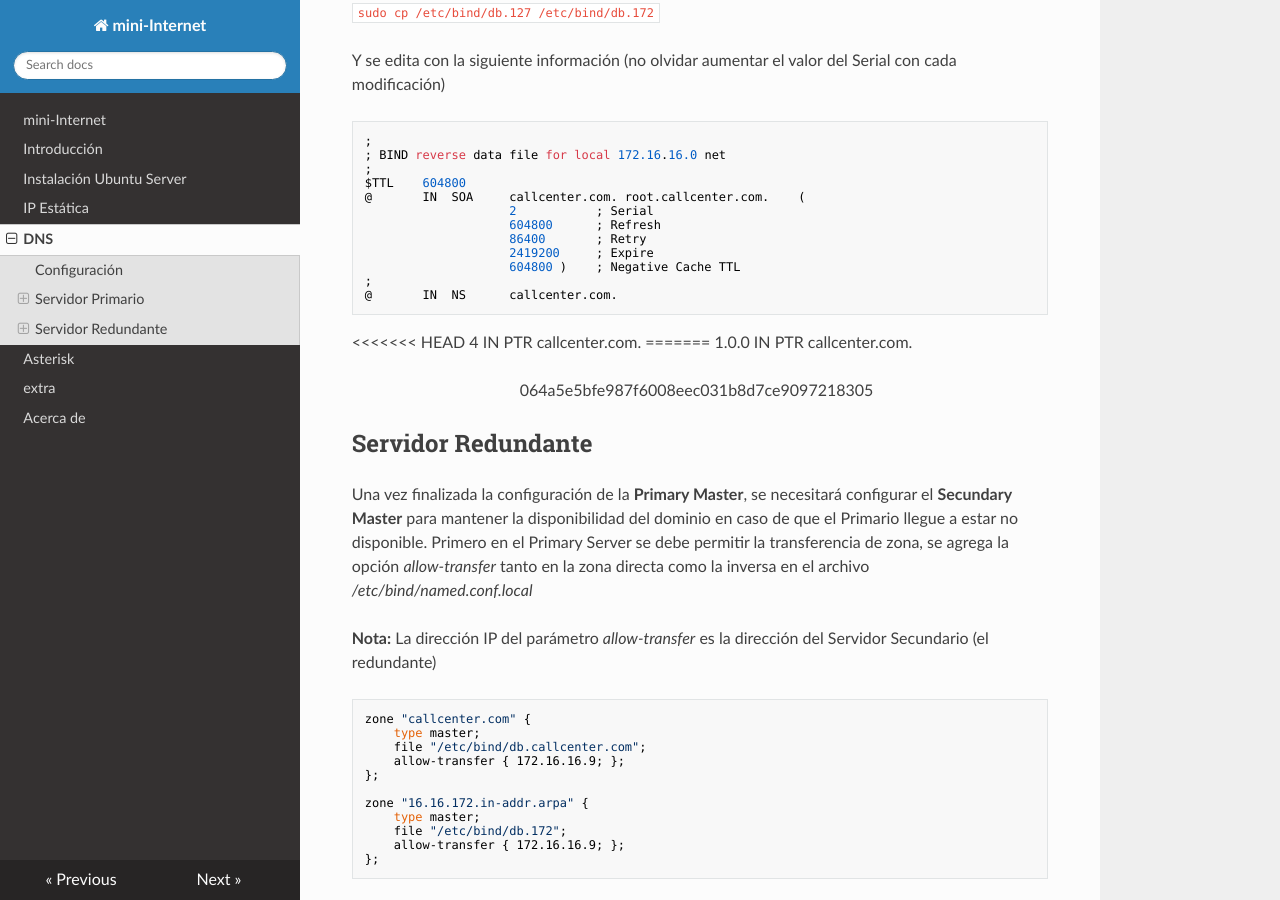
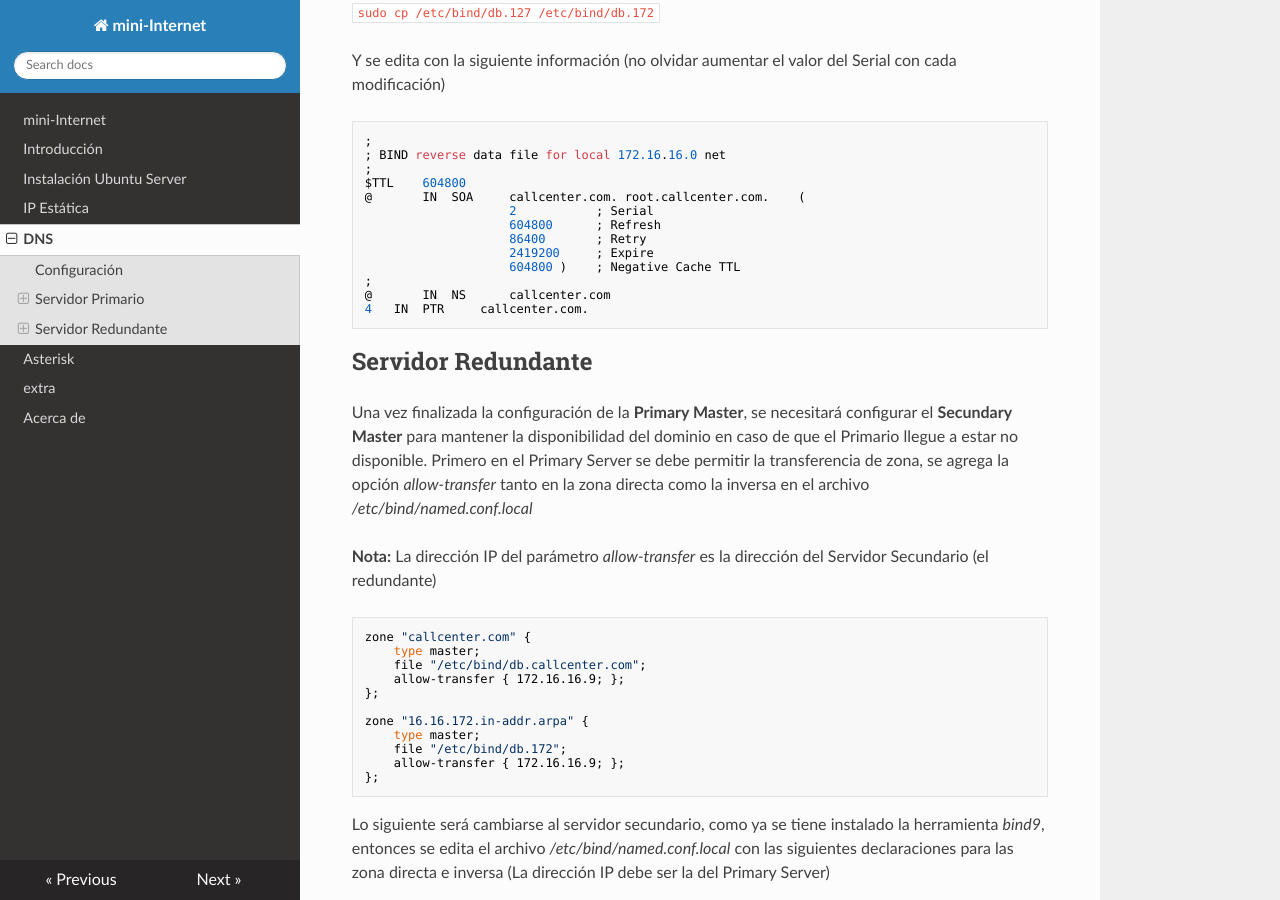
Before and after one commit to adriansb3105/mini-Internet_callcenter, an MkDocs documentation site: the page built from docs/dns.md, in a window 1280 px wide and 900 px high, scrolled down 1551 px. Built offline with MkDocs 1.6.1, drawn with Linux system fonts in a browser that asks for light colours; nearby versions of some CDN libraries; old or Windows-style settings are respelled for this version of MkDocs.

Commit message:
Fix conflicts

```diff
--- a/docs/dns.md
+++ b/docs/dns.md
@@ -71,12 +71,9 @@ Y se edita con la siguiente información (no olvidar aumentar el valor del Seria
 						2419200		; Expire
 						604800 )	; Negative Cache TTL
 	;
-	@		IN	NS		callcenter.com.
-<<<<<<< HEAD
+	@		IN	NS		callcenter.com
 	4	IN	PTR		callcenter.com.
-=======
-	1.0.0	IN	PTR		callcenter.com.
->>>>>>> 064a5e5bfe987f6008eec031b8d7ce9097218305
+
 
 ## Servidor Redundante
 
```
